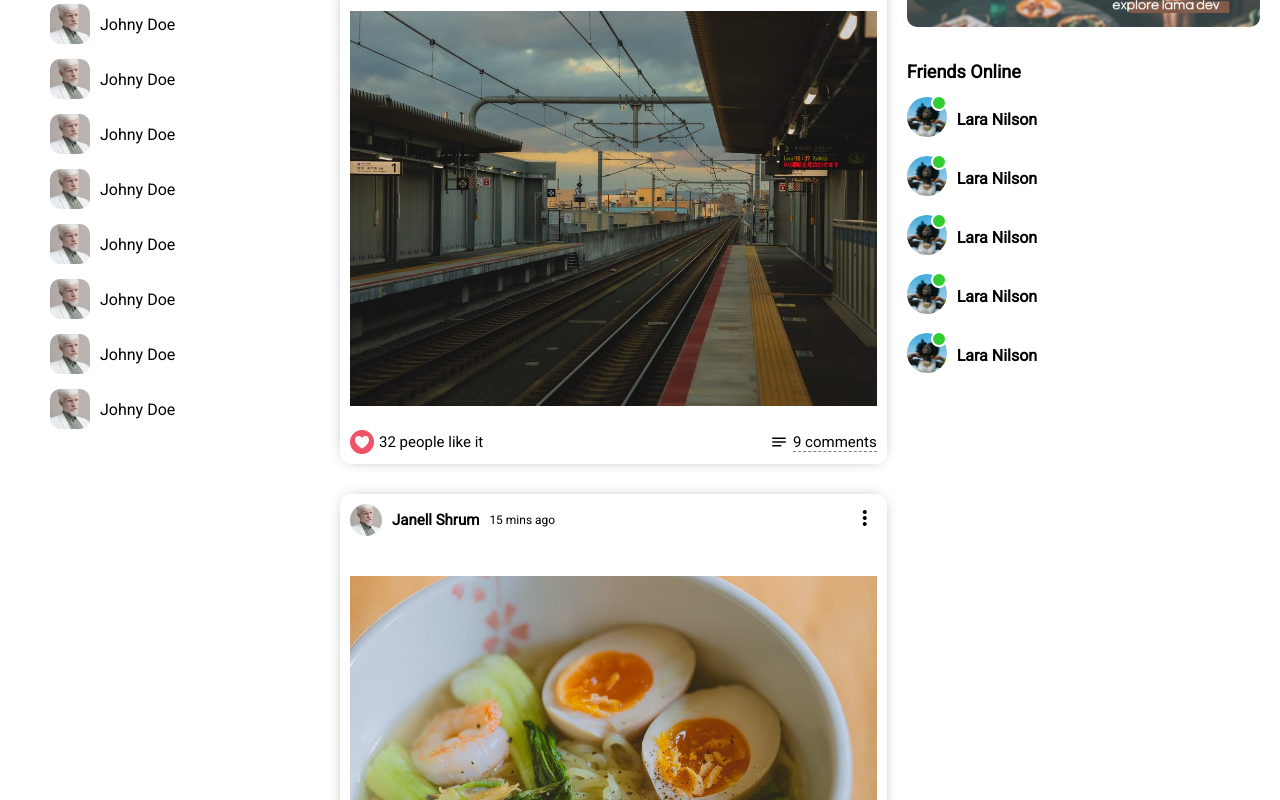
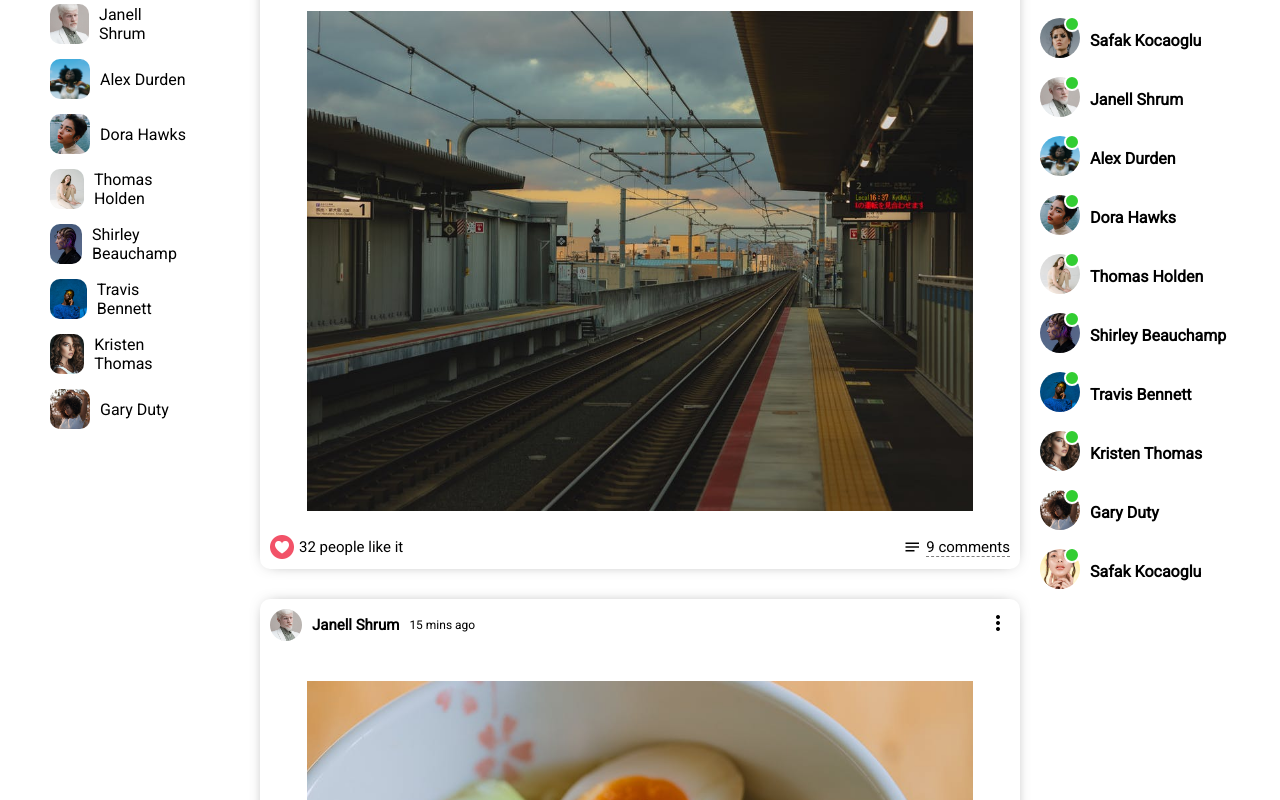
Before and after one commit to georgyshkliaryk/social-network-app, a React (Create React App) app in the folder client/: page / in a window 1280 px wide. Shown: the part 360-1160 px from the top of the page. Built offline with nearby package versions, Linux system fonts and the light colour scheme; the HTML template or start-up script is replaced by a standard one.

Commit message:
like/dislike function

```diff
--- /dev/null
+++ b/client/src/components/Friends/Friends.jsx
@@ -0,0 +1,14 @@
+function Friends({ user }) {
+  return (
+    <li className="sidebar__friend">
+      <img
+        src={user.profilePicture}
+        alt="friend"
+        className="sidebar__friend__image"
+      />
+      <span className="sidebar__friend__name">{user.username}</span>
+    </li>
+  );
+}
+
+export default Friends;
--- a/client/src/components/feed/Feed.scss
+++ b/client/src/components/feed/Feed.scss
@@ -1,5 +1,5 @@
 .feed__container {
-    flex: 5.5;
+    flex: 10;
 }
 
 .feed__wrapper {
--- /dev/null
+++ b/client/src/components/onlineFriends/OnlineFriends.jsx
@@ -0,0 +1,19 @@
+import "./OnlineFriends.scss";
+
+function OnlineFriends({user})  {
+    return (
+           <li className="rightbar__friend">
+            <div className="rightbar__profile-image__container">
+              <img
+                src={user.profilePicture}
+                className="rightbar__profile-image"
+                alt="online friend"
+              />
+              <span className="rightbar__online"></span>
+            </div>
+            <span className="rightbar__username">{user.username}</span>
+          </li>
+    );
+}
+
+export default OnlineFriends;
--- a/client/src/components/post/Post.jsx
+++ b/client/src/components/post/Post.jsx
@@ -1,7 +1,15 @@
 import "./Post.scss";
 import { Users } from "../../dummyData";
+import { useState } from "react";
 
 function Post({ post }) {
+  const [like, setLike] = useState(post.like);
+  const [isLiked, setIsLiked] = useState(false);
+
+  const likeHandler = () => {
+    setLike(isLiked ? like - 1 : like + 1);
+    setIsLiked(!isLiked);
+  }
   return (
     <div className="post__container">
       <div className="post__wrapper">
@@ -27,10 +35,8 @@ function Post({ post }) {
         </div>
         <div className="post__bottom">
           <div className="post__bottom-left">
-            <img className="like__icon" src="/assets/heart.png" alt="like" />
-            <span className="post__like-counter">
-              {post.like} people like it
-            </span>
+            <img className="like__icon" src="/assets/heart.png" alt="like" onClick={likeHandler}/>
+            <span className="post__like-counter">{like} people like it</span>
           </div>
           <div className="post__bottom-right">
             <span className="material-icons-outlined comment">notes</span>
--- a/client/src/components/rightbar/Rightbar.jsx
+++ b/client/src/components/rightbar/Rightbar.jsx
@@ -1,4 +1,6 @@
 import "./Rightbar.scss";
+import { Users } from "../../dummyData";
+import OnlineFriends from "../onlineFriends/OnlineFriends";
 
 const Rightbar = () => {
   return (
@@ -17,61 +19,9 @@ const Rightbar = () => {
         <img src="/assets/ad.png" alt="ad" className="rightbar__ad" />
         <h4 className="rightbar__title">Friends Online</h4>
         <ul className="rightbar__friend__list">
-          <li className="rightbar__friend">
-            <div className="rightbar__profile-image__container">
-              <img
-                src="/assets/person/3.jpeg"
-                className="rightbar__profile-image"
-                alt="online friend"
-              />
-              <span className="rightbar__online"></span>
-            </div>
-            <span className="rightbar__username">Lara Nilson</span>
-          </li>
-          <li className="rightbar__friend">
-            <div className="rightbar__profile-image__container">
-              <img
-                src="/assets/person/3.jpeg"
-                className="rightbar__profile-image"
-                alt="online friend"
-              />
-              <span className="rightbar__online"></span>
-            </div>
-            <span className="rightbar__username">Lara Nilson</span>
-          </li>
-          <li className="rightbar__friend">
-            <div className="rightbar__profile-image__container">
-              <img
-                src="/assets/person/3.jpeg"
-                className="rightbar__profile-image"
-                alt="online friend"
-              />
-              <span className="rightbar__online"></span>
-            </div>
-            <span className="rightbar__username">Lara Nilson</span>
-          </li>
-          <li className="rightbar__friend">
-            <div className="rightbar__profile-image__container">
-              <img
-                src="/assets/person/3.jpeg"
-                className="rightbar__profile-image"
-                alt="online friend"
-              />
-              <span className="rightbar__online"></span>
-            </div>
-            <span className="rightbar__username">Lara Nilson</span>
-          </li>
-          <li className="rightbar__friend">
-            <div className="rightbar__profile-image__container">
-              <img
-                src="/assets/person/3.jpeg"
-                className="rightbar__profile-image"
-                alt="online friend"
-              />
-              <span className="rightbar__online"></span>
-            </div>
-            <span className="rightbar__username">Lara Nilson</span>
-          </li>
+          {Users.map(u => (
+            <OnlineFriends key={u.id} user={u} />
+          ))}
         </ul>
       </div>
     </div>
--- a/client/src/components/rightbar/Rightbar.scss
+++ b/client/src/components/rightbar/Rightbar.scss
@@ -1,5 +1,5 @@
 .rightbar__container {
-  flex: 3.5;
+  flex: 3;
 }
 
 .rightbar__wrapper {
--- a/client/src/components/sidebar/Sidebar.jsx
+++ b/client/src/components/sidebar/Sidebar.jsx
@@ -1,3 +1,5 @@
+import { Users } from "../../dummyData";
+import Friends from "../Friends/Friends";
 import "./Sidebar.scss";
 
 const Sidebar = () => {
@@ -23,150 +25,9 @@ const Sidebar = () => {
         <button className="sidebar__button">Show more</button>
         <hr className="sidebar__hr" />
         <ul className="sidebar__friends">
-          <li className="sidebar__friend">
-            <img
-              src="/assets/person/2.jpeg"
-              alt="friend"
-              className="sidebar__friend__image"
-            />
-            <span className="sidebar__friend__name">Johny Doe</span>
-          </li>
-          <li className="sidebar__friend">
-            <img
-              src="/assets/person/2.jpeg"
-              alt="friend"
-              className="sidebar__friend__image"
-            />
-            <span className="sidebar__friend__name">Johny Doe</span>
-          </li>
-          <li className="sidebar__friend">
-            <img
-              src="/assets/person/2.jpeg"
-              alt="friend"
-              className="sidebar__friend__image"
-            />
-            <span className="sidebar__friend__name">Johny Doe</span>
-          </li>
-          <li className="sidebar__friend">
-            <img
-              src="/assets/person/2.jpeg"
-              alt="friend"
-              className="sidebar__friend__image"
-            />
-            <span className="sidebar__friend__name">Johny Doe</span>
-          </li>
-          <li className="sidebar__friend">
-            <img
-              src="/assets/person/2.jpeg"
-              alt="friend"
-              className="sidebar__friend__image"
-            />
-            <span className="sidebar__friend__name">Johny Doe</span>
-          </li>
-          <li className="sidebar__friend">
-            <img
-              src="/assets/person/2.jpeg"
-              alt="friend"
-              className="sidebar__friend__image"
-            />
-            <span className="sidebar__friend__name">Johny Doe</span>
-          </li>
-          <li className="sidebar__friend">
-            <img
-              src="/assets/person/2.jpeg"
-              alt="friend"
-              className="sidebar__friend__image"
-            />
-            <span className="sidebar__friend__name">Johny Doe</span>
-          </li>
-          <li className="sidebar__friend">
-            <img
-              src="/assets/person/2.jpeg"
-              alt="friend"
-              className="sidebar__friend__image"
-            />
-            <span className="sidebar__friend__name">Johny Doe</span>
-          </li>
-          <li className="sidebar__friend">
-            <img
-              src="/assets/person/2.jpeg"
-              alt="friend"
-              className="sidebar__friend__image"
-            />
-            <span className="sidebar__friend__name">Johny Doe</span>
-          </li>
-          <li className="sidebar__friend">
-            <img
-              src="/assets/person/2.jpeg"
-              alt="friend"
-              className="sidebar__friend__image"
-            />
-            <span className="sidebar__friend__name">Johny Doe</span>
-          </li>
-          <li className="sidebar__friend">
-            <img
-              src="/assets/person/2.jpeg"
-              alt="friend"
-              className="sidebar__friend__image"
-            />
-            <span className="sidebar__friend__name">Johny Doe</span>
-          </li>
-          <li className="sidebar__friend">
-            <img
-              src="/assets/person/2.jpeg"
-              alt="friend"
-              className="sidebar__friend__image"
-            />
-            <span className="sidebar__friend__name">Johny Doe</span>
-          </li>
-          <li className="sidebar__friend">
-            <img
-              src="/assets/person/2.jpeg"
-              alt="friend"
-              className="sidebar__friend__image"
-            />
-            <span className="sidebar__friend__name">Johny Doe</span>
-          </li>
-          <li className="sidebar__friend">
-            <img
-              src="/assets/person/2.jpeg"
-              alt="friend"
-              className="sidebar__friend__image"
-            />
-            <span className="sidebar__friend__name">Johny Doe</span>
-          </li>
-          <li className="sidebar__friend">
-            <img
-              src="/assets/person/2.jpeg"
-              alt="friend"
-              className="sidebar__friend__image"
-            />
-            <span className="sidebar__friend__name">Johny Doe</span>
-          </li>
-          <li className="sidebar__friend">
-            <img
-              src="/assets/person/2.jpeg"
-              alt="friend"
-              className="sidebar__friend__image"
-            />
-            <span className="sidebar__friend__name">Johny Doe</span>
-          </li>
-          <li className="sidebar__friend">
-            <img
-              src="/assets/person/2.jpeg"
-              alt="friend"
-              className="sidebar__friend__image"
-            />
-            <span className="sidebar__friend__name">Johny Doe</span>
-          </li>
-          <li className="sidebar__friend">
-            <img
-              src="/assets/person/2.jpeg"
-              alt="friend"
-              className="sidebar__friend__image"
-            />
-            <span className="sidebar__friend__name">Johny Doe</span>
-          </li>
+          {Users.map(u => (
+            <Friends key={u.id} user={u} />
+          ))}
         </ul>
       </div>
     </div>
--- a/client/src/components/sidebar/Sidebar.scss
+++ b/client/src/components/sidebar/Sidebar.scss
@@ -1,7 +1,7 @@
 .sidebar__container {
   flex: 3;
   height: calc(100vh - 50px);
-  overflow-y: scroll;
+  overflow-y: auto;
   position: sticky;
   top: 50px;
 }
```
Also changed, not shown: client/src/components/onlineFriends/OnlineFriends.scss (added).
